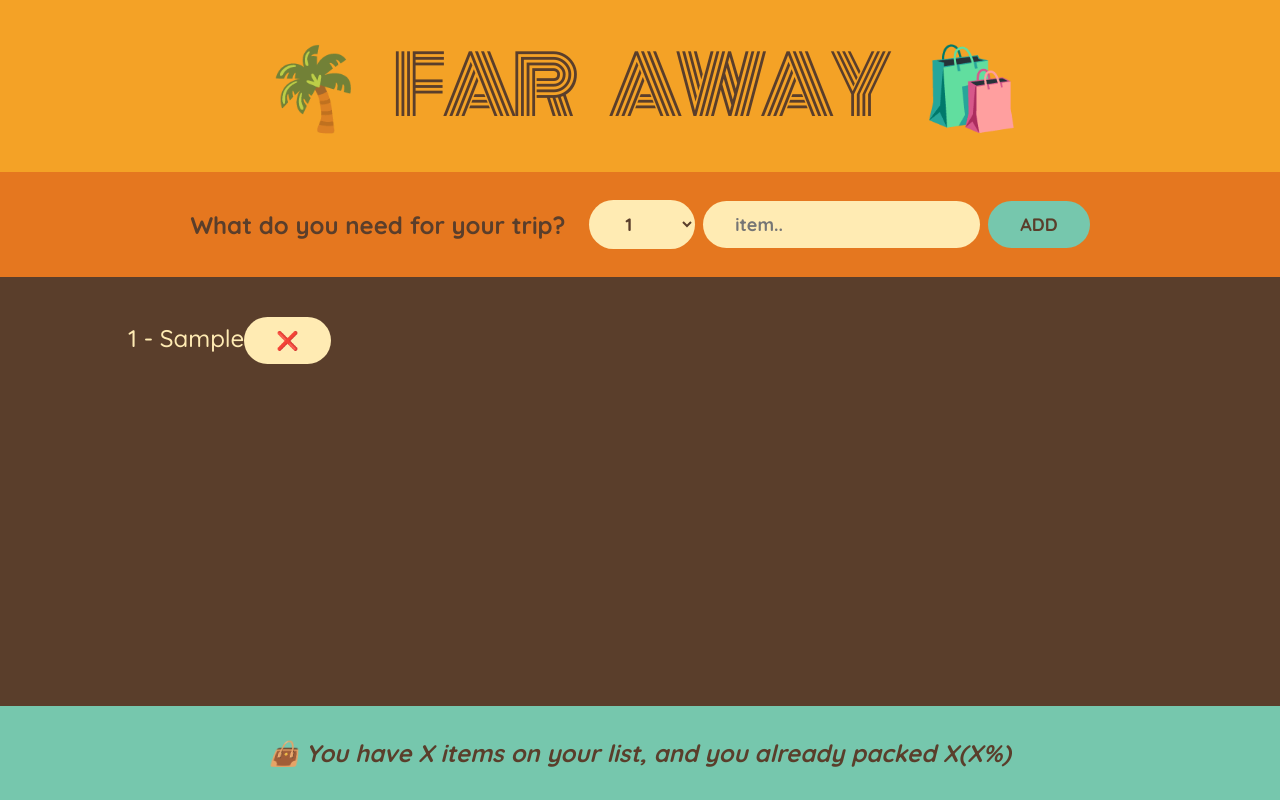
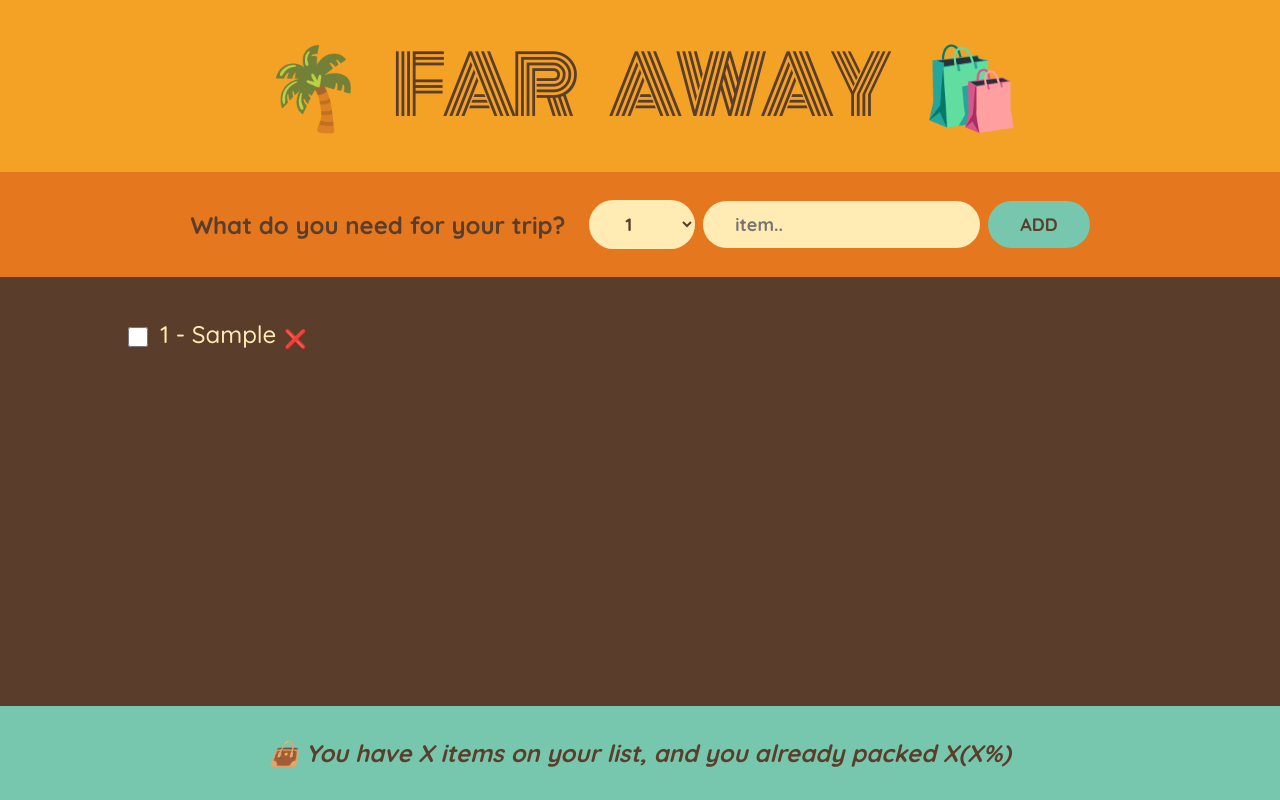
Before and after one commit to ManasGitRep/Travel-list-React, a React (Create React App) app: page / in a window 1280 px wide. Both pictures are taken after typing "Sample" into the empty fields and a click on the button "ADD". Built offline with nearby package versions, Linux system fonts and the light colour scheme.

Commit message:
creating the checkbox for the items in the packing list

```diff
--- a/src/App.js
+++ b/src/App.js
@@ -12,11 +12,23 @@
   function handleDeleteItems(id) {
     setItems((items) => items.filter((item) => item.id !== id));
   }
+  function handleToggleItems(id) {
+    setItems((items) =>
+      items.map((item) =>
+        item.id === id ? { ...item, packed: !item.packed } : item
+      )
+    );
+  }
+
   return (
     <div className="app">
       <Logo />
       <Form onAddItems={handleAddItems} />
-      <PackingList items={items} onDeleteItem={handleDeleteItems} />
+      <PackingList
+        items={items}
+        onDeleteItem={handleDeleteItems}
+        onToggleItem={handleToggleItems}
+      />
       <Stats />
     </div>
   );
@@ -62,26 +74,40 @@
   );
 }
 
-function PackingList({ items, onDeleteItem }) {
+function PackingList({ items, onDeleteItem, onToggleItem }) {
   return (
     <div className="list">
       <ul>
         {items.map((item) => (
-          <Item item={item} onDeleteItem={onDeleteItem} key={item.id} />
+          <Item
+            item={item}
+            onDeleteItem={onDeleteItem}
+            onToggleItem={onToggleItem}
+            key={item.id}
+          />
         ))}
       </ul>
     </div>
   );
 }
 
-function Item({ item, onDeleteItem }) {
+function Item({ item, onDeleteItem, onToggleItem }) {
   return (
+    <li>
+      <input
+        type="checkbox"
+        value={item.packed}
+        onChange={() => {
+          onToggleItem(item.id);
+        }}
+      />
       <span style={item.packed ? { textDecoration: "line-through" } : {}}>
         {item.quantity}
         <span> - </span>
         {item.description}
         <button onClick={() => onDeleteItem(item.id)}>❌</button>
       </span>
+    </li>
   );
 }
 
--- a/src/index.css
+++ b/src/index.css
@@ -15,6 +15,10 @@
 
 html {
   font-size: 62.5%;
+}
+::-webkit-scrollbar {
+  width: 0px;
+  background: transparent; /* make scrollbar transparent */
 }
 
 body {
```
Lines whose indentation alone changed are shown as unchanged.
